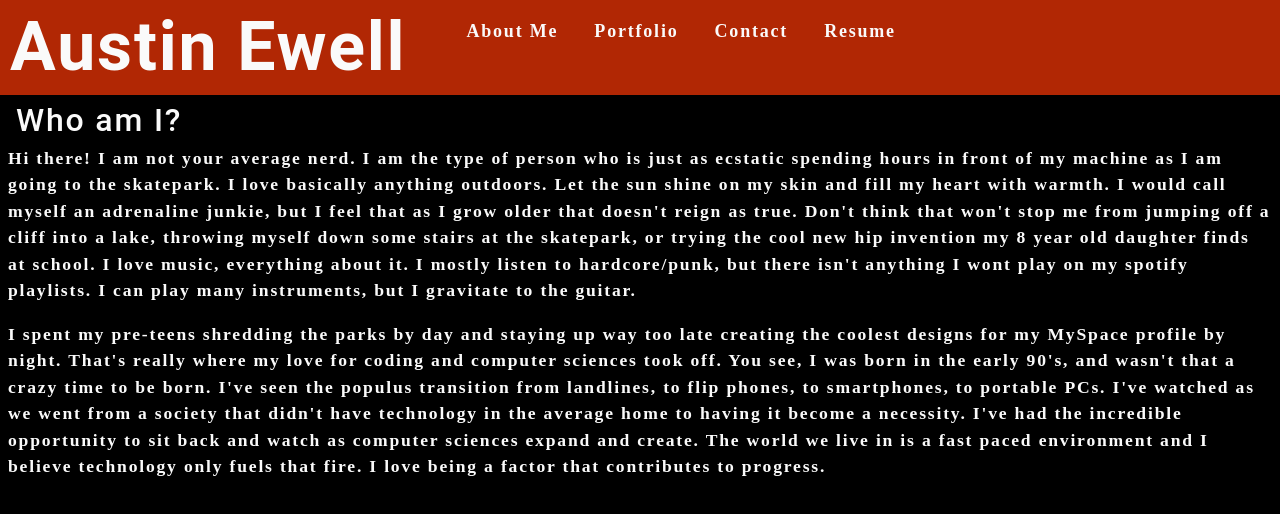
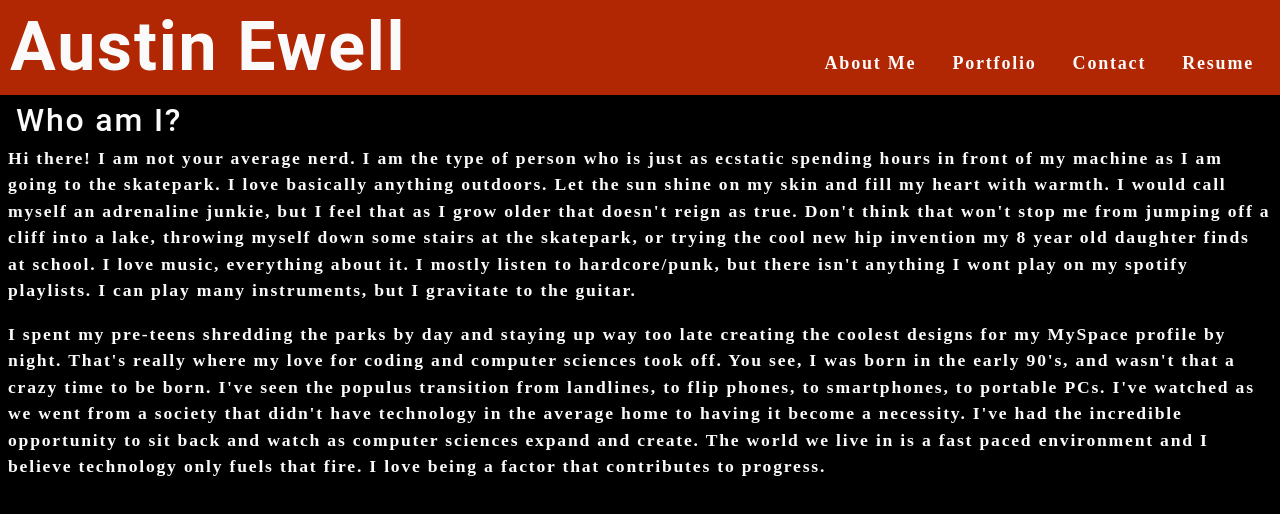
Before and after one commit to austinxewell/react-portfolio, a React (Create React App) app: page / in a window 1280 px wide. Shown: the top 514 px of the page. Built offline with nearby package versions, Linux system fonts and the light colour scheme.

Commit message:
aligned nav bar to left/bottom of nav div

```diff
--- a/src/index.css
+++ b/src/index.css
@@ -150,6 +150,11 @@ li {
   list-style: none;
 }
 
+nav {
+  margin-left: auto;
+  margin-top: auto;
+}
+
 nav a:hover {
   text-decoration: wavy underline black;
   font-style: italic;
```
